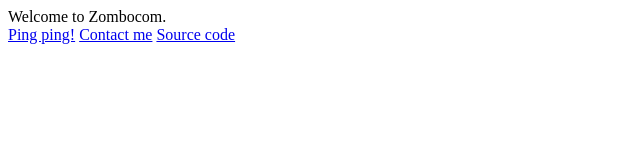
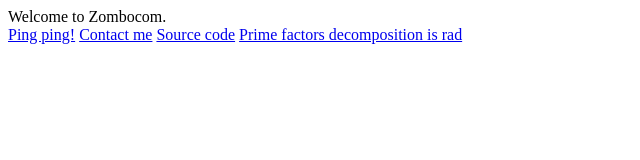
Before and after one commit to bruno-c/finnegan, a website: page static/index.html in a window 1280 px wide. Shown: the whole page, without its empty margins (0-640 px from the left). Drawn offline with Linux system fonts and the light colour scheme.

Commit message:
Link to prime factors

```diff
--- a/static/index.html
+++ b/static/index.html
@@ -10,5 +10,7 @@
 	<a id="ping-challenge-link" href="http://finnegan.herokuapp.com/ping">Ping ping!</a>
 	<a id="contact-me-link" href="mailto:neonskimmer@gmail.com">Contact me</a>
 	<a id="repository-link" href="https://github.com/bruno-c/finnegan">Source code</a>
+	<a id="prime-factors-decomposition-link" href="/primeFactors/ui">Prime factors decomposition is rad</a>
+
 </body>
 </html>
```
